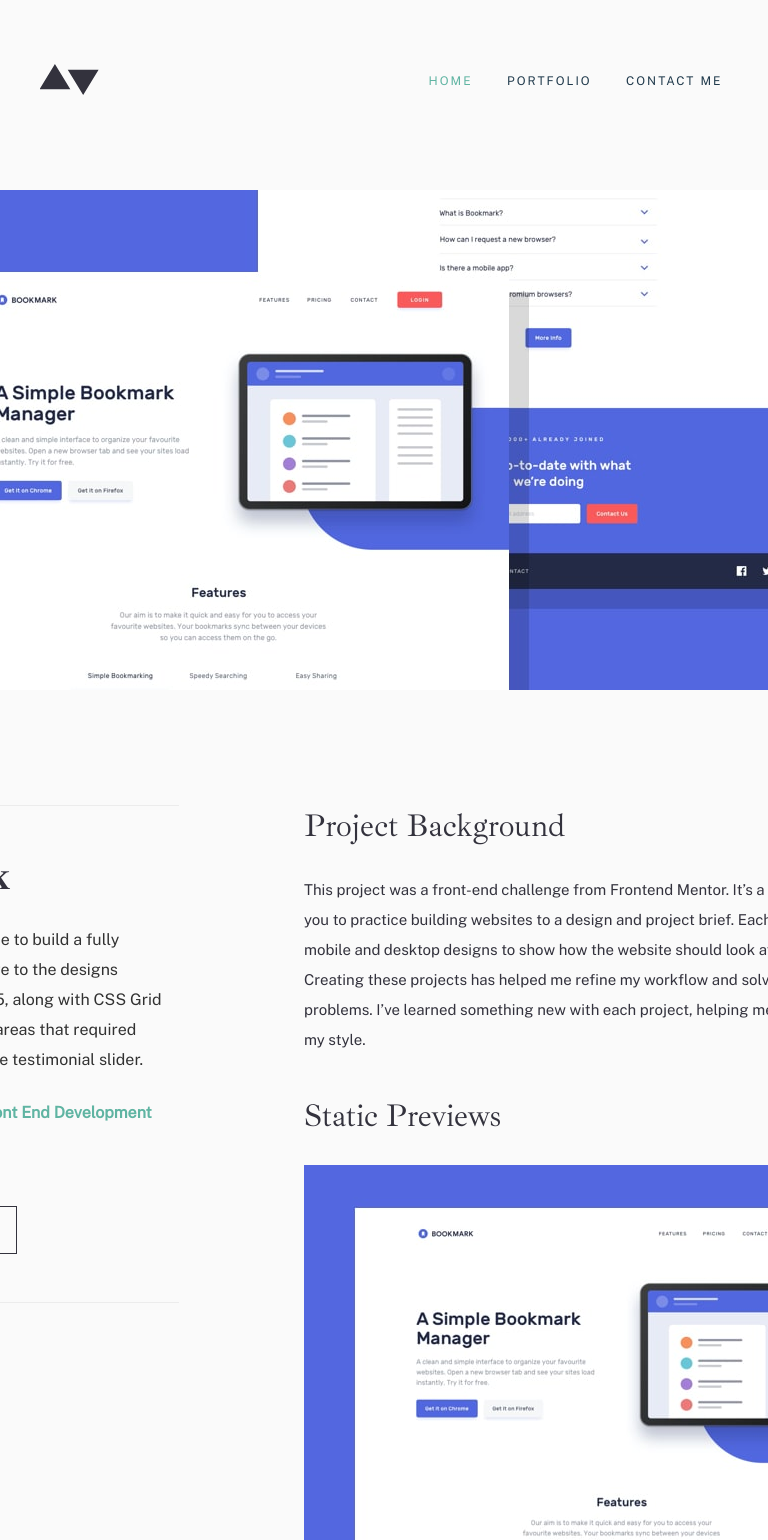
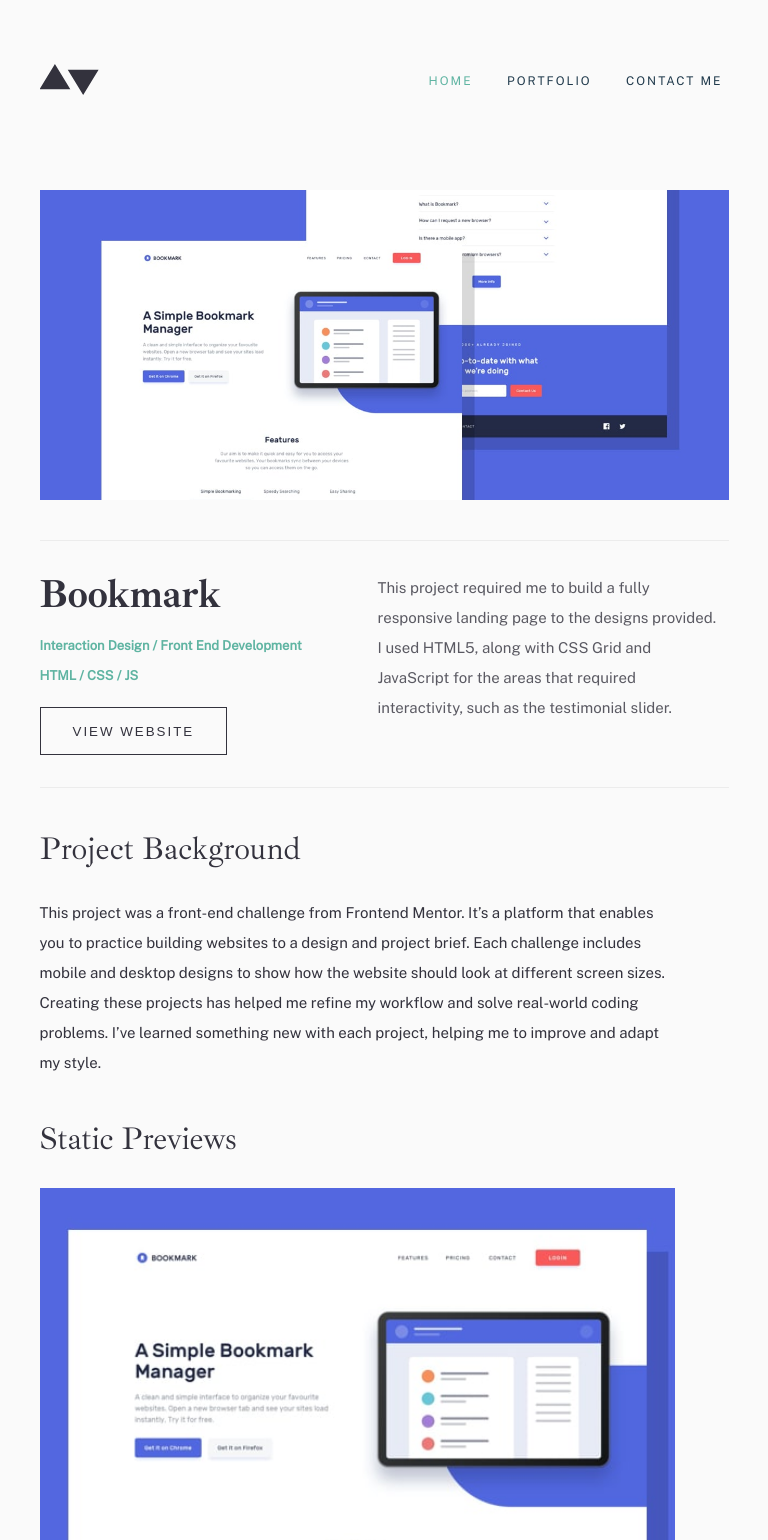
Before and after one commit to danielopq/minimalPortfolio, a React (Vite) app: page /details/1 in a window 768 px wide. Shown: the top 1540 px of the page. Built offline with nearby package versions, Linux system fonts and the light colour scheme.

Commit message:
DetailsView.tsx - tablet version done

```diff
--- a/src/components/details/detailsView/DetailsView.tsx
+++ b/src/components/details/detailsView/DetailsView.tsx
@@ -1,7 +1,7 @@
 import './detailsView.css';
 import StandardButton from '../../shared/standardButton/StandardButton';
 import portfolioData, { Project } from '../../shared/portfolioData/portfolioData';
-import {loadWebsite} from '../../utils/utils';
+import { loadWebsite } from '../../utils/utils';
 
 interface DetailsViewProps {
     projectIndex: number;
@@ -22,20 +22,20 @@ const DetailsView: React.FC<DetailsViewProps> = ({ projectIndex }) => {
             <div id="detailsView-mainPic" style={{ backgroundImage: `url("/img/${title}/details-mainPic.jpg")` }}></div>
             <div id="detailsView-content">
                 <div id="detailsView-overview">
-                    <div>
-                        <h2>{title}</h2>
-                        <p className='detailsOverviewText'>{overviewText}</p>
+                    <h2 id="detailsView-overview-title">{title}</h2>
+                    <p id="detailsView-overview-text" className='mainText'>{overviewText}</p>
+                    <div id="detailsView-overview-keyWords">
                         <p className='keyWords'>{developmentKeyWords}</p>
                         <p className='keyWords'>{technologyKeyWords}</p>
-                        <StandardButton value='VIEW WEBSITE' mode='lightButton' handleClick={() => loadWebsite(url)}/>
+                        <StandardButton value='VIEW WEBSITE' mode='lightButton' handleClick={() => loadWebsite(url)} />
                     </div>
                 </div>
                 <div id="detailsView-description">
                     <h3>Project Background</h3>
                     <p className='mainText'>{backgroundText}</p>
                     <h3>Static Previews</h3>
-                    <div id="previewPic01" className='previewPic' style={{ backgroundImage: `url("/img/${title}/preview01.jpg")`}}></div>
-                    <div id="previewPic02" className='previewPic' style={{ backgroundImage: `url("/img/${title}/preview02.jpg")`}}></div>
+                    <div id="previewPic01" className='previewPic' style={{ backgroundImage: `url("/img/${title}/preview01.jpg")` }}></div>
+                    <div id="previewPic02" className='previewPic' style={{ backgroundImage: `url("/img/${title}/preview02.jpg")` }}></div>
                 </div>
             </div>
         </section>
--- a/src/components/details/detailsView/detailsView.css
+++ b/src/components/details/detailsView/detailsView.css
@@ -25,19 +25,32 @@
 #detailsView-overview {
     width: 350px;
     height: 498px;
-    display: flex;
-    flex-direction: row;
-    align-items: center;
+    padding: 48px 0px;
+    display: grid;
+    grid-template-columns: 350px;
+    grid-template-rows: 42px 150px 156px;
+    grid-template-areas:
+        "overview-title"
+        "overview-text"
+        "overview-keyWords";
     text-align: left;
     border-top: solid 1px rgba(151, 151, 151, 0.15);
     border-bottom: solid 1px rgba(151, 151, 151, 0.15);
 }
 
-.detailsOverviewText {
-    height: 150px;
-    margin: 28px 0px 23px;
-    font: 400 16px/30px 'PublicSans-Regular';
+#detailsView-overview-title {
+    grid-area: overview-title;
+}
+
+#detailsView-overview-text {
+    grid-area: overview-text;
+    margin-top: 28px;
     opacity: 0.8;
+}
+
+#detailsView-overview-keyWords {
+    margin-top: 51px;
+    grid-area: overview-keyWords;
 }
 
 .keyWords {
@@ -49,7 +62,7 @@
 }
 
 #detailsView-overview button {
-    margin-top: 16px;
+    margin-top: 33px;
 }
 
 #detailsView-description {
@@ -60,15 +73,15 @@
     align-items: flex-start;
 }
 
-#detailsView-description h3{
+#detailsView-description h3 {
     margin-bottom: 28px;
 }
 
-#detailsView-description p{
+#detailsView-description p {
     margin-bottom: 40px;
 }
 
-.previewPic{
+.previewPic {
     width: inherit;
     height: 400px;
     background-position: center;
@@ -76,6 +89,87 @@
     background-repeat: no-repeat;
 }
 
-#previewPic02{
+#previewPic02 {
     margin-top: 32px;
 }
+
+/*############################## TABLET VERSION ##############################*/
+
+@media (min-width: 768px) and (max-width: 1024px) {
+    #detailsView {
+        width: 689px;
+        height: 1879px;
+        margin: 94px 0px 80px 0px;
+    }
+
+    #detailsView-mainPic {
+        width: inherit;
+        height: 310px;
+        margin-bottom: 40px;
+        background-size: 689px;
+    }
+
+    #detailsView-content {
+        width: inherit;
+        height: 1529px;
+        flex-direction: column;
+        justify-content: flex-start;
+    }
+
+    #detailsView-overview {
+        width: 689px;
+        height: 248px;
+        padding: 32px 0px;
+        grid-template-columns: 338px 339px;
+        grid-template-rows: 42px 124px;
+        row-gap: 16px;
+        grid-template-areas:
+            "overview-title overview-text"
+            "overview-keyWords overview-text";
+        text-align: left;
+        border-top: solid 1px rgba(151, 151, 151, 0.15);
+        border-bottom: solid 1px rgba(151, 151, 151, 0.15);
+    }
+
+    #detailsView-overview-title {
+        grid-area: overview-title;
+    }
+
+    #detailsView-overview-text {
+        grid-area: overview-text;
+        margin-top: 0px;
+    }
+
+    #detailsView-overview-keyWords {
+        margin-top: 0px;
+        grid-area: overview-keyWords;
+    }
+
+    .keyWords {
+        width: inherit;
+        height: 30px;
+        margin-bottom: 0px;
+        font: 700 13px/30px 'PublicSans-Regular';
+    }
+
+    #detailsView-overview button {
+        margin-top: 16px;
+    }
+
+    #detailsView-description {
+        width: 635px;
+        margin-top: 40px;
+        height: 1241px;
+    }
+
+    .previewPic {
+        width: inherit;
+        height: 434px;
+        background-size: 689px;
+    }
+
+}
+
+/*############################## MOBILE VERSION ##############################*/
+
+@media screen and (max-width:767px) {}
```
